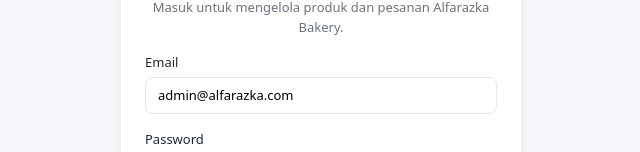
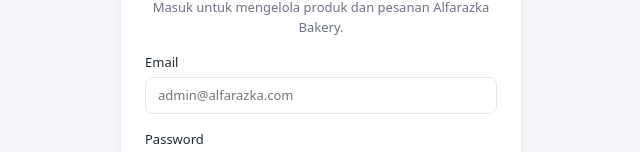
Before and after one commit to wandaazhar007/admin-alfarazka-bakery, a React (Vite) app: page /login in a window 1280 px wide. Shown: the part 289-441 px from the top of the page, without its empty margins (319-959 px from the left). Built offline with nearby package versions, Linux system fonts and the light colour scheme; no server answers.

Commit message:
refactor code

```diff
--- a/src/pages/login/LoginPage.tsx
+++ b/src/pages/login/LoginPage.tsx
@@ -14,7 +14,7 @@
 const LoginPage: React.FC<LoginPageProps> = ({ onLoginSuccess }) => {
   const navigate = useNavigate();
 
-  const [email, setEmail] = useState("admin@alfarazka.com");
+  const [email, setEmail] = useState("");
   const [password, setPassword] = useState("");
 
   const [isSubmitting, setIsSubmitting] = useState(false);
```
